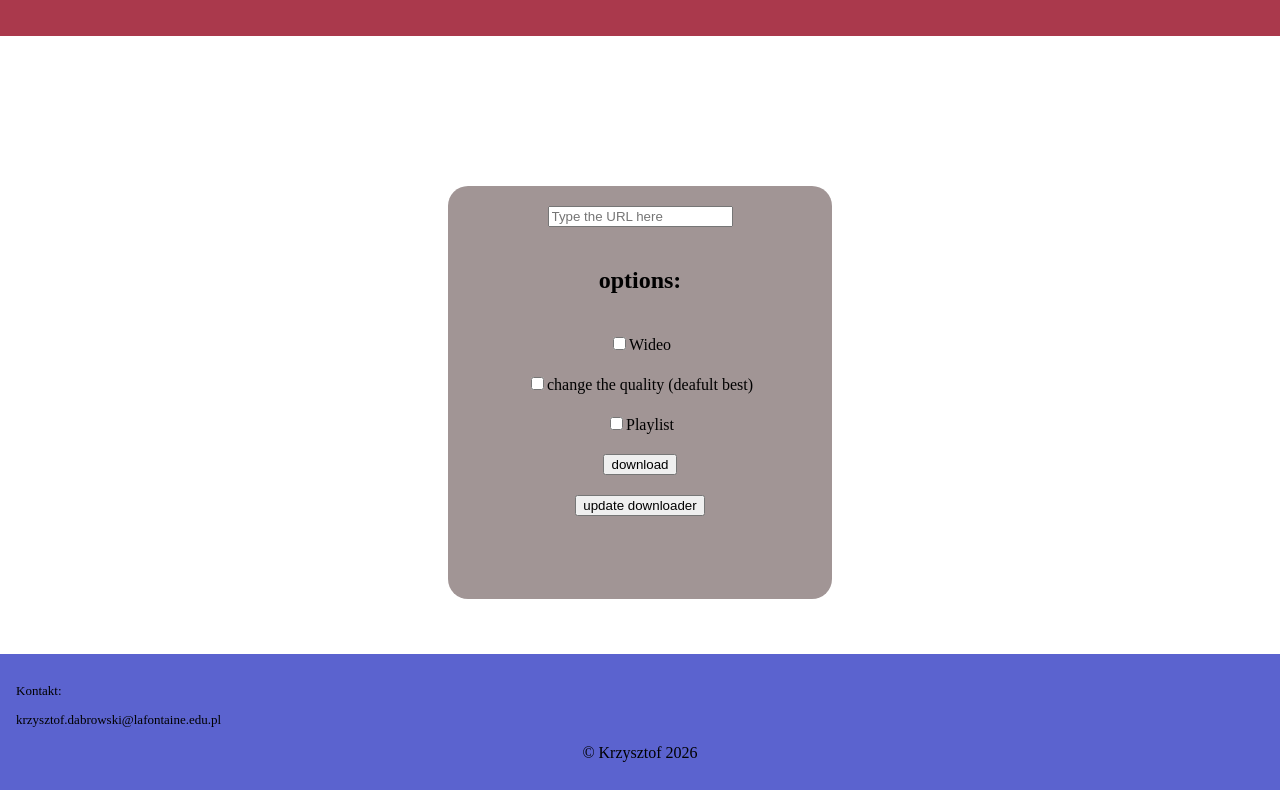
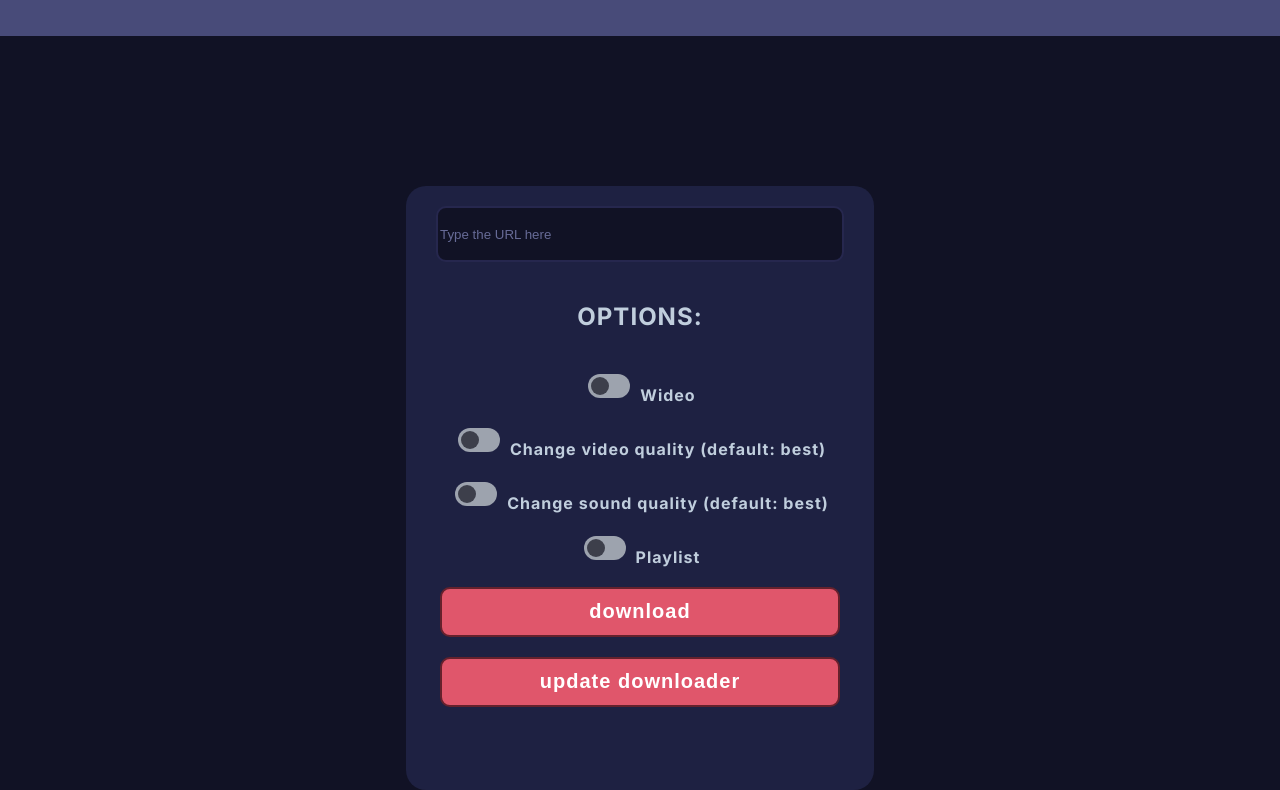
Before and after one commit to krzysztofTS/yt-dlp-dowloader, a plain HTML site: page front/index.html in a window 1280 px wide. Shown: the part 84-874 px from the top of the page. Drawn offline with Linux system fonts and the light colour scheme; a web font is replaced by a local one.

Commit message:
changed front

```diff
--- a/front/index.html
+++ b/front/index.html
@@ -3,6 +3,10 @@
     <head>
         <title>YT downloader</title>
         <link rel="stylesheet" href="style.css">
+        <link rel="icon" href="icon.png">
+        <link rel="preconnect" href="https://fonts.googleapis.com">
+        <link rel="preconnect" href="https://fonts.gstatic.com" crossorigin>
+        <link href="https://fonts.googleapis.com/css2?family=Inter:ital,opsz,wght@0,14..32,100..900;1,14..32,100..900&family=Monoton&family=Slabo+13px&display=swap" rel="stylesheet">
     </head>
     <body>
         <nav class="navTop">
@@ -11,21 +15,24 @@
         <main>
             <div id="square-div">
                 <div id="square">
-                    <input id="url" type="text" name="URL" placeholder="Type the URL here">
-                    <h2 >options:</h2>
-                    <label><input id="wideo" type="checkbox" name="wideo">Wideo</label>
-                    <label><input id="quality" type="checkbox" name="quality">change the quality (deafult best)</label>
-                    <input id="quality_value" type="number" name="quality_value" placeholder="Give the size of the wideo">
-                    <label><input id="playlist" type="checkbox" name="playlist">Playlist</label>
+                    <input id="url" type="text" class="inp" name="URL" placeholder="Type the URL here">
+                    <h2 >OPTIONS:</h2>
+                    <label><input id="wideo" type="checkbox" class="checkbox" name="wideo">Wideo</label>
+                    <label><input id="quality" type="checkbox" class="checkbox" name="quality">Change video quality (default: best)</label>
+                    <input id="quality_value" class="inp" type="number" name="quality_value" placeholder="Give the size of the wideo">
+                    <label><input id="quality_sound" class="checkbox" type="checkbox" name="quality_sound">Change sound quality (default: best)</label>
+                    <label id="quality_label_sound" for="quality_value_sound">quality (best)0 - 10(worst)</label>
+                    <input id="quality_value_sound" class="inp" type="number" name="quality_value_sound" placeholder="Give the quality of the sound">
+                    <label><input id="playlist" type="checkbox" class="checkbox" name="playlist">Playlist</label>
                     <button id="download">download</button>
                     <button id="update">update downloader</button>
-                    <h1 id="input"></h1>
+                    <h1 id="output"></h1>
                 </div>
             </div>
         </main>
         <footer class="stopka">
             <p class="kontakt">Kontakt:</p>
-            <p class="kontakt">krzysztof.dabrowski@lafontaine.edu.pl</p>
+            <p class="kontakt">U203_krzdab_waw@technischools.com</p>
             <p>&copy; Krzysztof 2026</p>
         </footer>
         <script src="javascript.js"></script>
--- a/front/javascript.js
+++ b/front/javascript.js
@@ -4,26 +4,35 @@ best.addEventListener("change", () =>{
   document.getElementById("quality_value").style.display = best.checked ? "block" : "none";
 });
 
+const best_sound = document.getElementById("quality_sound");
+
+best_sound.addEventListener("change", () => {
+  document.getElementById("quality_value_sound").style.display = best_sound.checked ? "block" : "none";
+  document.getElementById("quality_label_sound").style.display = best_sound.checked ? "block" : "none";
+});
+
 async function start_download() {
   const quality = document.getElementById("quality_value").value;
+  const quality_sound = document.getElementById(("quality_value_sound")).value;
 
-  let data_json;
+  let data_json = {
+    wideo: document.getElementById("wideo").checked,
+    quality: null,
+    quality_sound: null,
+    playlist: document.getElementById("playlist").checked,
+
+    url: document.getElementById("url").value,
+  };
   if (best.checked) {
-      data_json = {
-        wideo: document.getElementById("wideo").checked,
-        quality: quality,
-        playlist: document.getElementById("playlist").checked,
+    data_json.quality = quality;
+  }else{
+    data_json.quality = 0;
+  }
 
-        url: document.getElementById("url").value,
-      };
+  if (best_sound.checked) {
+    data_json.quality_sound = quality_sound;
   }else{
-      data_json = {
-        wideo: document.getElementById("wideo").checked,
-        quality: 0,
-        playlist: document.getElementById("playlist").checked,
-
-        url: document.getElementById("url").value,
-      };
+    data_json.quality_sound = 0;
   }
 
   try {
@@ -36,7 +45,7 @@ async function start_download() {
     });
 
     const data = await res.text();
-    document.getElementById("input").textContent = data;
+    document.getElementById("output").textContent = data;
 
     if (!res.ok) {
       console.error("Błąd serwera (status " + res.status + "):", data);
@@ -46,7 +55,7 @@ async function start_download() {
     return data;
   } catch (err) {
     console.error("Błąd pobierania:", err);
-    document.getElementById("input").textContent = err;
+    document.getElementById("output").textContent = err;
     return null;
   }
 
@@ -66,7 +75,7 @@ async function update_dlp() {
     });
 
     const data = await res.text();
-    document.getElementById("input").textContent = data;
+    document.getElementById("output").textContent = data;
 
     if (!res.ok) {
       console.error("Błąd serwera (status " + res.status + "):", data);
@@ -76,7 +85,7 @@ async function update_dlp() {
     return data;
   } catch (err) {
     console.error("Błąd pobierania:", err);
-    document.getElementById("input").textContent = err;
+    document.getElementById("output").textContent = err;
     return null;
   }
 
--- a/front/style.css
+++ b/front/style.css
@@ -3,16 +3,21 @@
 html, body {
   margin:0;
   height:100%;
+    font-family: "Inter", sans-serif;
+    font-optical-sizing: auto;
+    font-weight: normal;
+    font-style: normal;
 }
 
-#quality_value{
+#quality_value, #quality_value_sound, #quality_label_sound{
     display: none;
 }
 
 body {
-  display: flex;
-  flex-direction: column;
-  min-height: 100vh;
+    display: flex;
+    flex-direction: column;
+    min-height: 100vh;
+    background-color: #111225;
 }
 
 main {
@@ -26,7 +31,7 @@ main {
   left: 0;
   width: 100%;
   height: 120px;
-  background-color: #aa394c;
+  background-color: #484b79;
   color: white;
   display: flex;
   flex-direction: column;
@@ -48,6 +53,7 @@ main {
   margin-top: 1vh;
   gap: 1vw;
   transition: ease 0.3s;
+    font-size: 50px;
 }
 
 /* main */
@@ -61,29 +67,89 @@ main {
 }
 
 #square {
-    width: clamp(280px, 30vw, 450px);
+    min-width: 100px;
     min-height: 300px;
     height: auto;
-    background-color: #a19595;
+    background-color: #1e2142;
     border-radius: 20px;
     display: flex;
     align-items: center;
     flex-direction: column;
-    padding: 20px 0;
+    padding: 20px 30px;
     cursor: pointer;
     row-gap: 20px;
+    margin-bottom: 150px;
 }
 
+button{
+    background-color: #e0566b;
+    border: 2px solid #65212c;
+    border-radius: 10px;
+    font-size: 20px;
+    letter-spacing: 1px;
+    font-weight: bold;
+    color: white;
+    width: 400px;
+    height: 50px;
+}
+
+.inp{
+    background-color: #111225;
+    color: white;
+    border-radius: 10px;
+    border: 2px solid #26274e;
+    width: 400px;
+    height: 50px;
+}
+
+.inp::placeholder{
+    color: #676b97;
+}
+
+.checkbox {
+    appearance: none;
+    width: 42px;
+    height: 24px;
+    border-radius: 999px;
+    background: #9da3ae;
+    position: relative;
+    cursor: pointer;
+    transition: background 0.2s;
+    margin-right: 10px;
+}
+
+.checkbox::after {
+    content: "";
+    position: absolute;
+    top: 3px;
+    left: 3px;
+    width: 18px;
+    height: 18px;
+    border-radius: 50%;
+    background: #3d3f4b;
+    transition: transform 0.2s;
+}
+
+.checkbox:checked { background: #aa394c; }
+.checkbox:checked::after { transform: translateX(18px); }
+
+label, h2{
+    color: #c0cedd;
+    font-weight: bold;
+    letter-spacing: 1px;
+    text-align: center;
+}
 /* footer */
 
 .stopka {
-  background-color: #5b63cf;
-  padding: 10px;
-  text-align: center;
-  padding: 1em;
-  margin: 35px 0px;
+    background-color: #484b79;
+    text-align: center;
+    padding: 1em;
+    margin-top: 35px;
+    color: white;
 }
 .kontakt{
   font-size: small;
   text-align: left;
+    color: white;
 }
```
